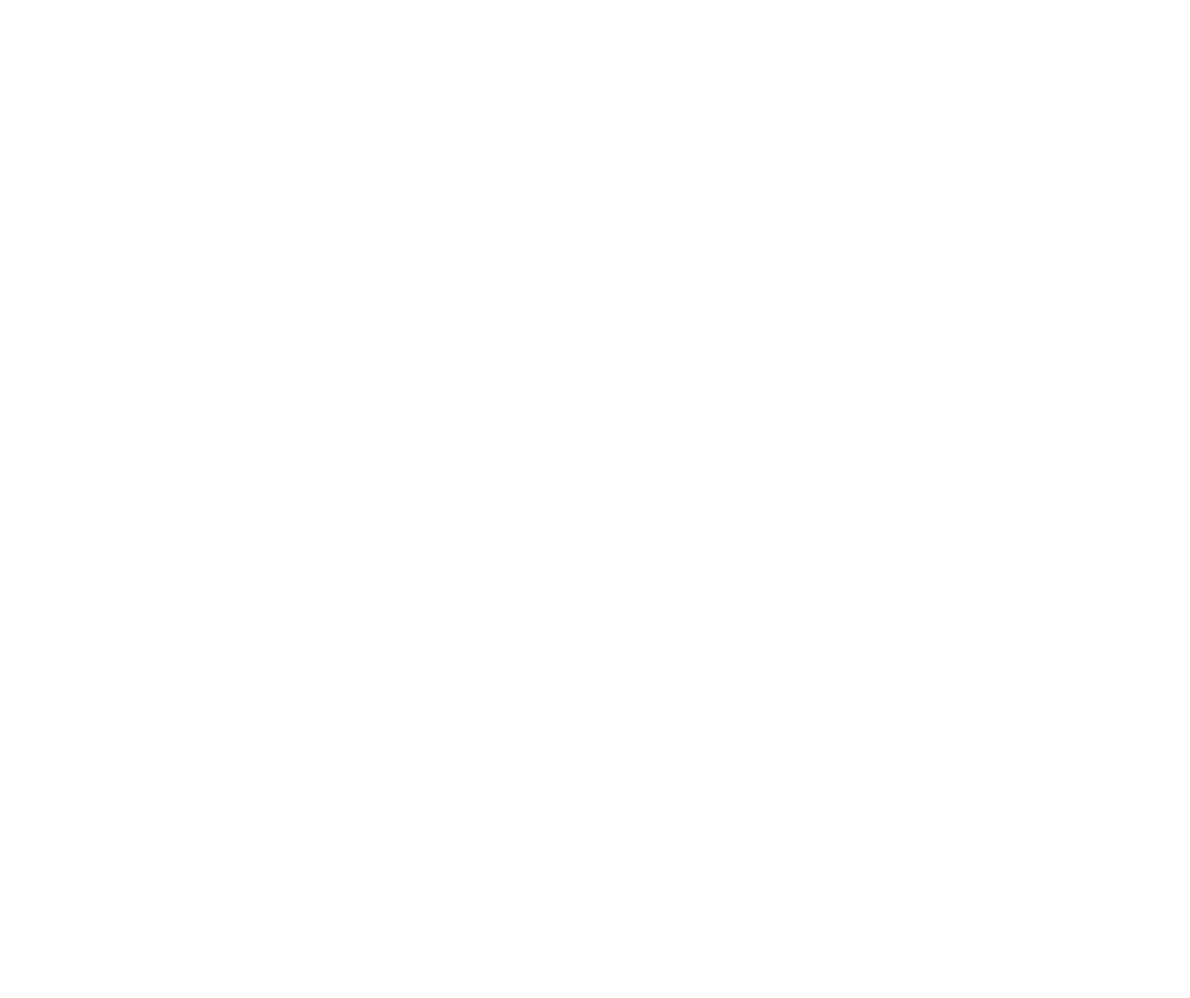
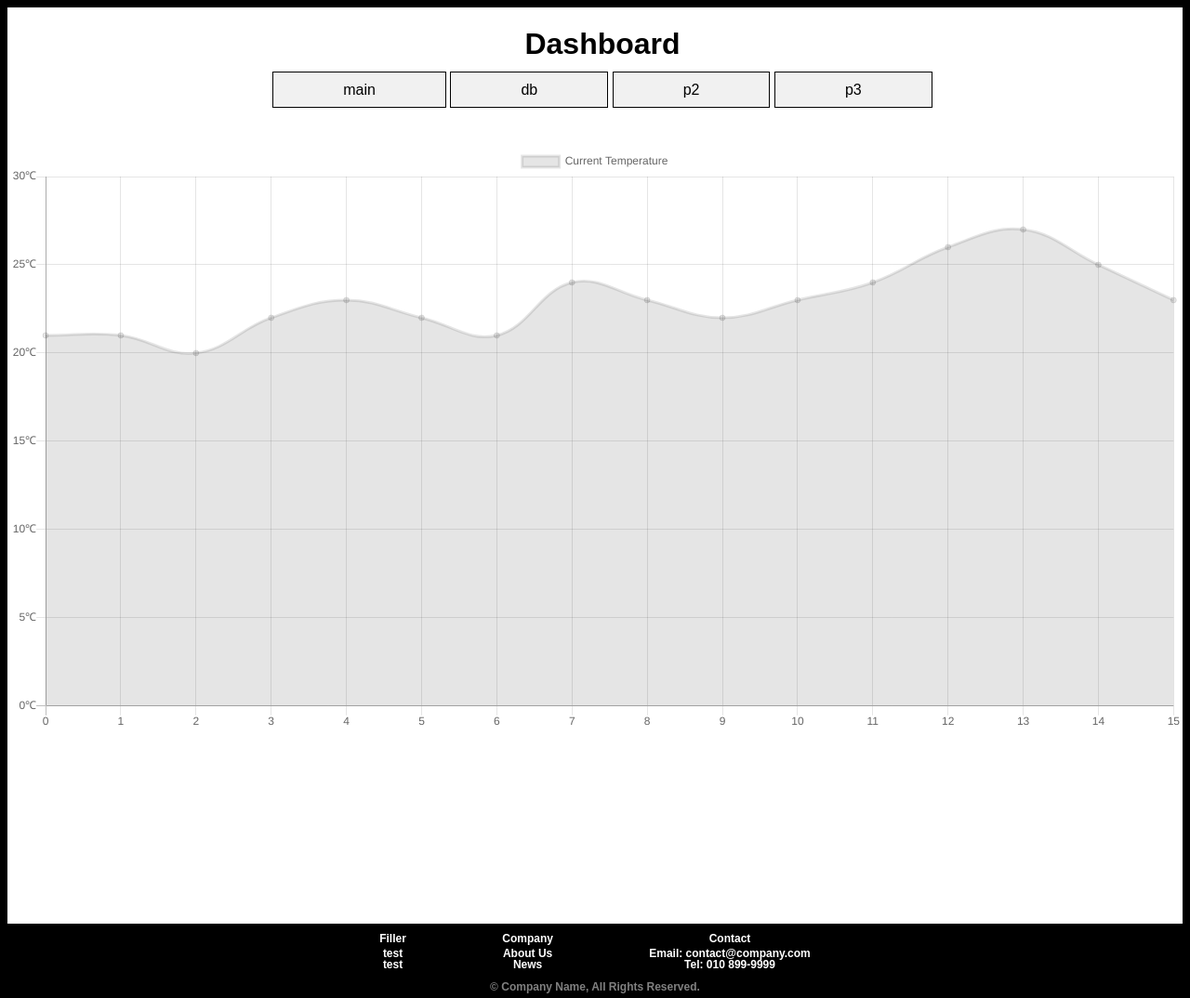
Before and after one commit to Chris-B33/LC-Comp-Sci-Project, a plain HTML site: page Artefact/Website/dashboard/dashboard.html in a window 1280 px wide. Shown: the whole page at 93% size. Before the commit the page ends 800 px from the top, so only its background shows below. Drawn offline with nearby package versions, Linux system fonts and the light colour scheme.

Commit message:
First Month.

```diff
--- a/Artefact/Website/dashboard/dashboard.html
+++ b/Artefact/Website/dashboard/dashboard.html
@@ -1,10 +1,47 @@
 <!DOCTYPE html>
 <html>
 	<head>
-
+		<title> Irish Automation Solutions </title>
+		<link rel="stylesheet" href="../style.css">
 	</head>
 
 	<body>
+		<header>
+			<h1> Dashboard </h1>
+			<a href="../index.html">main</a>
+			<a href="./dashboard.html">db</a>
+			<a href="../page2/page2.html">p2</a>
+			<a href="../page3/page3.html">p3</a>
+		</header>
 
+		<div id="container">
+			<canvas id="temperature"></canvas>
+			<canvas id="acceleration"></canvas>
+			<canvas id="direction"></canvas>
+		</div>
+
+		<footer>
+			<div id="bottom">
+				<div>
+					<h4> Filler </h4>
+					<p> test </p>
+					<p> test </p>
+				</div>
+				<div>
+					<h4> Company </h4>
+					<p> About Us </p>
+					<p> News </p>
+				</div>
+				<div>
+					<h4> Contact </h4>
+					<p> Email: contact@company.com </p>
+					<p> Tel: 010 899-9999 </p>
+				</div>
+			</div>
+			<p> © Company Name, All Rights Reserved. </p>
+		</footer>
+
+		<script src="https://cdnjs.cloudflare.com/ajax/libs/Chart.js/2.9.4/Chart.js"></script>
+		<script src="modules.js"></script>
 	</body>
 </html>
--- a/Artefact/Website/dashboard/modules.js
+++ b/Artefact/Website/dashboard/modules.js
@@ -0,0 +1,47 @@
+// Access CSV file data (change later)
+//var csv = require('jquery-csv');
+
+//$.get("data.csv", function(CSVdata) {
+//      data = $.csv.toArray(CSVdata);
+//})
+
+let data = {
+	"temperature": [21,21,20,22,23,22,21,24,23,22,23,24,26,27,25,23]
+}
+
+// Grab each column of data
+let times = [];
+for (let i=0; i < data["temperature"].length; i++) {
+	times.push(i);
+}
+let temps = data["temperature"];
+console.log(times, temps);
+
+
+// Display each column to its appropriate container
+var dataset1 = new Chart("temperature", {
+	type: "line",
+	data: {
+		labels: times,
+		datasets: [
+			{
+				label: "Current Temperature",
+				data: temps
+			}
+		]
+	},
+	options: {
+        scales: {
+            yAxes: [{
+                ticks: {
+                    suggestedMax: 30,
+                    suggestedMin: 0,
+                    stepSize: 5,
+                    callback: function (value, index, values) {
+                        return value + '℃'
+                    }
+                }
+            }]
+        }
+    }
+});
--- a/Artefact/Website/style.css
+++ b/Artefact/Website/style.css
@@ -0,0 +1,75 @@
+body {
+	overflow: auto;
+	text-align: center;
+	font-family: "Arial";
+	background-color: black;
+}
+
+div {
+	background-color: white;
+}
+
+header {
+	position: absolute;
+	justify-items: center;
+	width: 100%;
+	display: block;
+	animation: fadeDown 1s;
+}
+
+@keyframes fadeDown {
+	from {
+		opacity: 0;
+		transform: translateY(-10%)
+	}
+	to {
+		opacity: 1;
+		transform: translateY(0%)
+	}
+}
+
+header a {
+	text-decoration: none;
+	padding: 10px 75px;
+	border: 1px solid;
+	color: #000;
+	background-color: #f1f1f1;
+}
+
+header a:hover {
+	color: white;
+	background-color: #555;
+}
+
+footer{
+	bottom: 0;
+	text-align: center;
+	width: 100%;
+	padding-bottom: 0px;
+	line-height: 0px;
+	font-size: 12px;
+	font-weight: bold;
+	color: grey;
+	background-color: black;
+}
+
+#container {
+	height: auto;
+	top: 0;
+	padding-top: 150px;
+	padding-bottom: 50px;
+	background-color: white;
+}
+
+#bottom {
+	bottom: 0;
+	color: white;
+	background-color: black;
+}
+
+#bottom div {
+	display: inline-block;
+	padding-left: 50px;
+	padding-right: 50px;
+	background-color: black;
+}
```
Also changed, not shown: Artefact/Website/Page 2/page2.html (deleted, +0 -10 lines), Artefact/Website/Page 3/page3.html (deleted, +0 -10 lines), Artefact/Website/index.html (+37 -1 lines), Report/index.html (+1 -1 lines), Report/report.css (+0 -24 lines).
